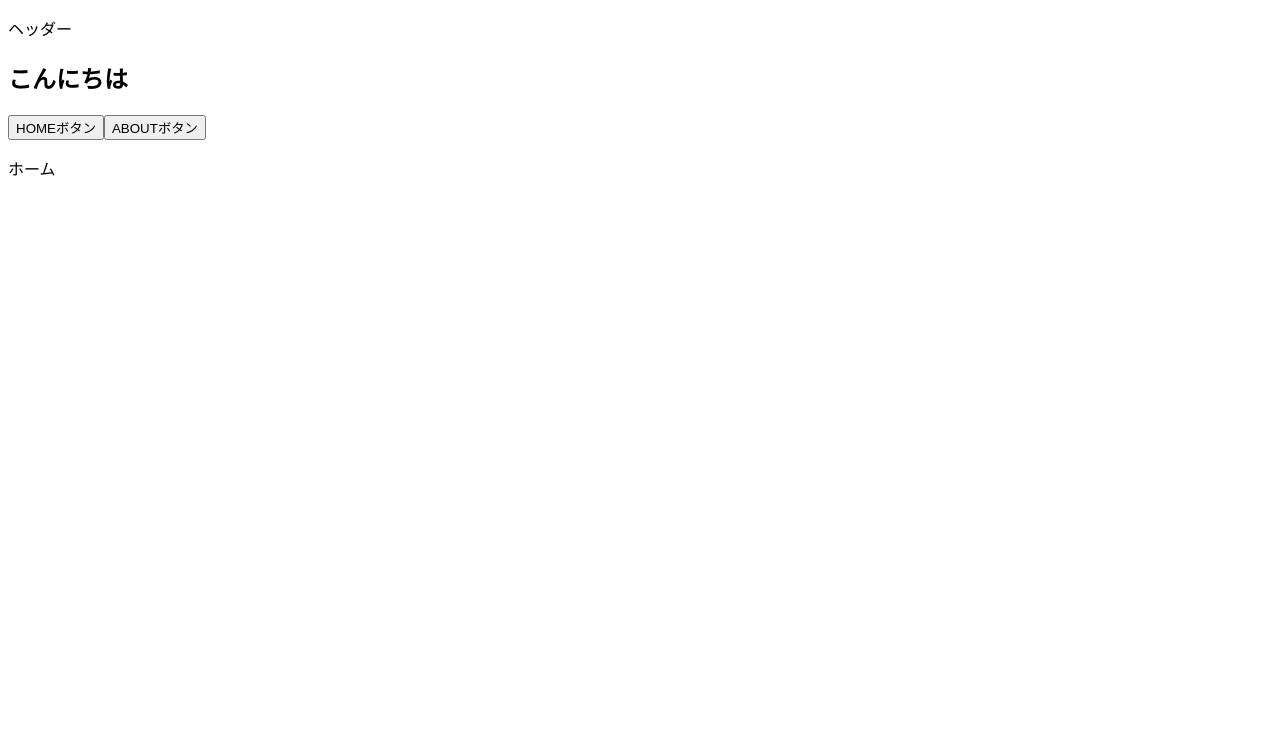
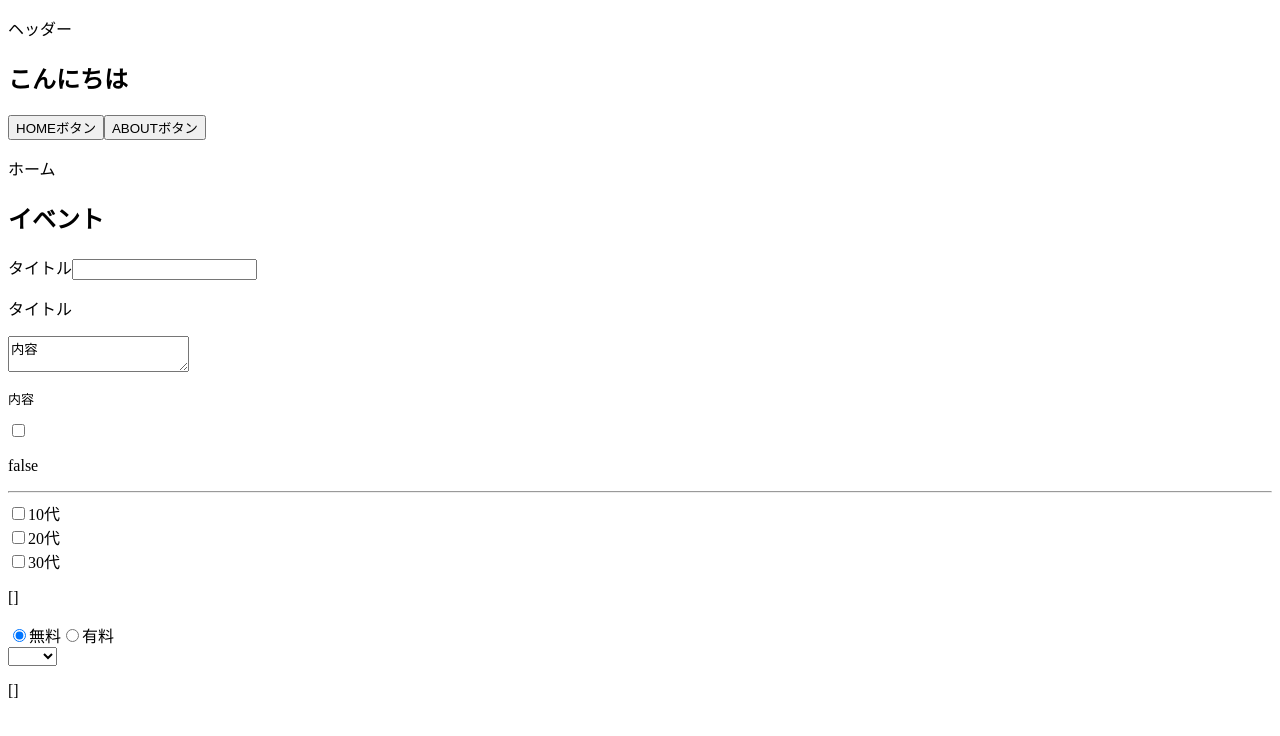
Before and after one commit to akitoshi-m/vue_app_practice, a Vue app: page / in a window 1280 px wide. Shown: the top 736 px of the page. Built offline with nearby package versions, Linux system fonts and the light colour scheme.

Commit message:
[Add] v-modelに関する書き方

```diff
--- a/src/App.vue
+++ b/src/App.vue
@@ -7,6 +7,83 @@
     <button @click="currentComponent = 'Home'">HOMEボタン</button>
     <button @click="currentComponent = 'About'">ABOUTボタン</button>
     <component :is="currentComponent"></component>
+
+    <!-- テキストエリア1行 -->
+    <h2>イベント</h2>
+    <label>タイトル</label>
+    <input
+      id="title"
+      type="text"
+      v-model="eventObject.text"
+    >
+    <p>{{ eventObject.title }}</p>
+
+    <!-- テキストエリア複数行 -->
+    <textarea
+      id="content"
+      type="text"
+      v-model="eventObject.content"
+    ></textarea>
+    <pre>{{ eventObject.content }}</pre>
+
+    <!-- チェックボックス -->
+    <input
+      id="check"
+      type="checkbox"
+      v-model="eventObject.check"
+    >
+    <p>{{ eventObject.check }}</p>
+    <hr>
+    <input
+      id="ten"
+      type="checkbox"
+      value="10代"
+      v-model="eventObject.target"
+    >
+    <label for="10代">10代</label>
+    <br>
+    <input
+      id="twenty"
+      type="checkbox"
+      value="20代"
+      v-model="eventObject.target"
+    >
+    <label for="20代">20代</label>
+    <br>
+    <input
+      id="thirty"
+      type="checkbox"
+      value="30代"
+      v-model="eventObject.target"
+    >
+    <label for="30代">30代</label>
+    <p>{{ eventObject.target }}</p>
+
+    <!-- ラジオボタン -->
+    <input
+      type="radio"
+      id="free"
+      value="無料"
+      v-model="eventObject.price"
+    >
+    <label for="paid">無料</label>
+
+    <input
+      type="radio"
+      id="free"
+      value="有料"
+      v-model="eventObject.price"
+    >
+    <label for="paid">有料</label>
+    <br>
+
+    <!-- セレクトボックス -->
+    <select v-model="eventObject.location">
+      <option v-for="location in locations" :key="location.id">
+        {{ location }}
+      </option>
+    </select>
+    <p>{{ eventObject.location }}</p>
   </div>
 </template>
 
@@ -20,7 +97,16 @@ export default {
   data() {
     return {
       number: 20,
-      currentComponent: "Home"
+      currentComponent: "Home",
+      eventObject: {
+        title: "タイトル",
+        content: "内容",
+        check: false,
+        target: [],
+        price: "無料",
+        location: []
+      },
+      locations: ["東京", "大阪", "福岡"]
     }
   },
   components: {
```
